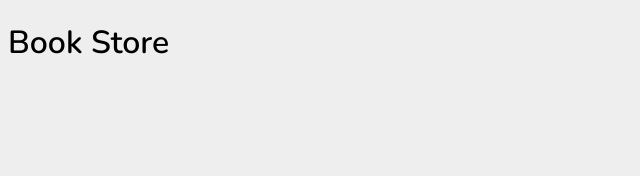
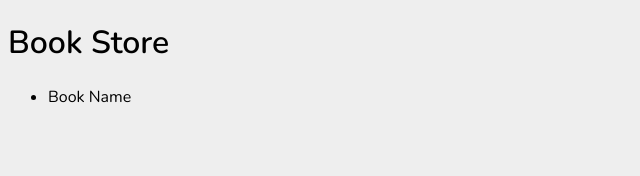
Before and after one commit to jimmygizmo/pynexion, a React (Create React App) app in the folder graphql/client/: page / in a window 1280 px wide. Shown: the top 176 px of the page, without its empty margins (0-640 px from the left). Built offline with nearby package versions, Linux system fonts and the light colour scheme.

Commit message:
root component and booklist component rendering.

```diff
--- a/graphql/client/src/App.js
+++ b/graphql/client/src/App.js
@@ -1,10 +1,15 @@
 import React, { Component } from 'react';
+
+// Components
+import BookList from './components/BookList'
+
 
 class App extends Component {
     render() {
         return (
             <div id="main">
                 <h1>Book Store</h1>
+                <BookList />
             </div>
         );
     }
--- a/graphql/client/src/components/BookList.js
+++ b/graphql/client/src/components/BookList.js
@@ -4,7 +4,9 @@
     render() {
         return (
             <div id="main">
-                <h1>Book Store</h1>
+                <ul id="book-list">
+                    <li>Book Name</li>
+                </ul>
             </div>
         );
     }
```
